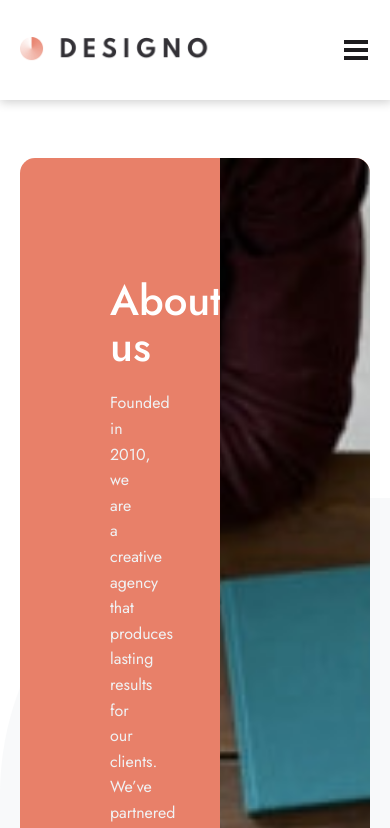
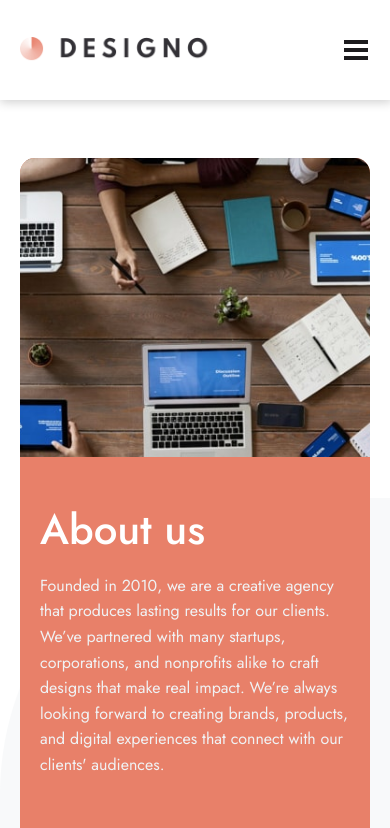
Before and after one commit to jarekTerejko/designo-multipage, a React (Create React App) app: page /our-company in a window 390 px wide. Shown: the top 828 px of the page. Built offline with nearby package versions, Linux system fonts and the light colour scheme.

Commit message:
add media queries

```diff
--- a/src/components/HeroAlternate/HeroAlternateElements.js
+++ b/src/components/HeroAlternate/HeroAlternateElements.js
@@ -21,15 +21,34 @@ export const HeroAlternateWrapper = styled.header`
 export const HeroAlternateInnerWrapper = styled.div`
   display: grid;
   grid-template-columns: repeat(7, 1fr);
-  /* min-height: 48rem; */
   background: var(--peach);
   border-radius: 1.5rem;
   overflow: hidden;
+
+  @media screen and (max-width: 768px) {
+    grid-template-columns: 1fr;
+  }
 `;
 
 export const HeroAlternateColText = styled.div`
   padding: 12rem 9rem;
   grid-column: 1/5;
+
+  @media screen and (max-width: 1030px) {
+    padding: 10rem 7rem;
+  }
+
+  @media screen and (max-width: 900px) {
+    padding: 7rem;
+  }
+
+  @media screen and (max-width: 768px) {
+    grid-row: 2/3;
+  }
+
+  @media screen and (max-width: 500px) {
+    padding: 5rem 2rem;
+  }
 `;
 
 export const HeroAlternateColPhoto = styled.div`
@@ -41,4 +60,21 @@ export const HeroAlternateColPhoto = styled.div`
   background-size: cover;
   background-repeat: no-repeat;
   background-position: center;
+
+  @media screen and (max-width: 768px) {
+    grid-column: 1/2;
+    grid-row: 1/2;
+    padding-top: calc(
+      320 / 689 * 100%
+    ); // (img-height / img-width * container-width)
+    background: ${(props) => `url(${props.HeroImgT})`};
+    background-size: cover;
+    background-position: center;
+  }
+
+  @media screen and (max-width: 415px) {
+    padding-top: calc(
+      320 / 375 * 100%
+    ); // (img-height / img-width * container-width)
+  }
 `;
```
